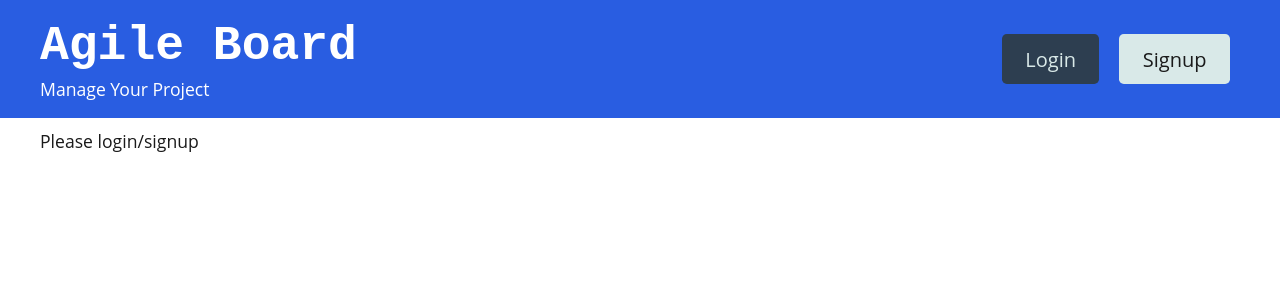
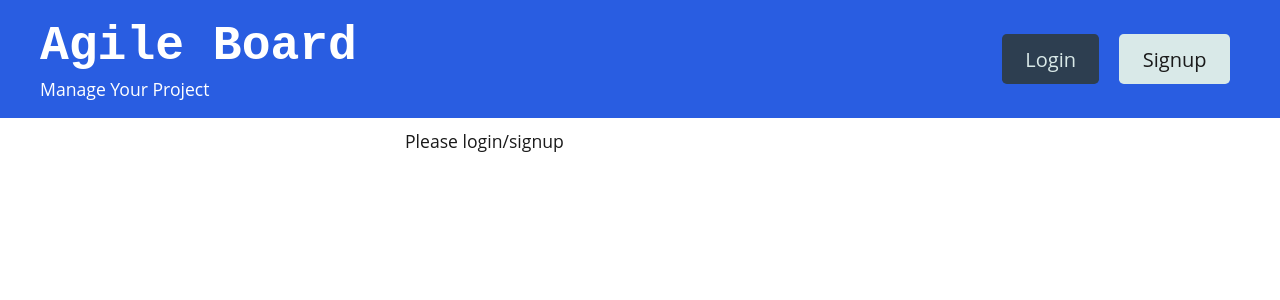
Before and after one commit to Sivaparam/E-commerce-platform, a React (Create React App) app in the folder client/: page / in a window 1280 px wide. Shown: the top 300 px of the page. Built offline with nearby package versions, Linux system fonts and the light colour scheme; no server answers.

Commit message:
new board created, displays without need to refresh page

```diff
--- a/client/src/components/BoardList/index.js
+++ b/client/src/components/BoardList/index.js
@@ -1,7 +1,7 @@
 import React from 'react';
 import { Link } from 'react-router-dom';
 
-const BoardList = ({boards }) => {
+const BoardList = ({ boards }) => {
   if (!boards.length) {
     return <h3> No boards yet</h3>;
   }
@@ -13,8 +13,6 @@ const BoardList = ({boards }) => {
         boards.map((board) => (
           <div key={board._id} className="card mb-3">
             <h4 className="card-header bg-primary text-light p-2 m-0">
-
-
               <Link className="btn btn-lg btn-light m-2" to="/list">
                 {board.bTitle}
               </Link>
--- a/client/src/pages/Board.js
+++ b/client/src/pages/Board.js
@@ -25,10 +25,11 @@ function Board() {
             const { data } = await board({
                 variables: { bTitle },
             });
+
         } catch (error) {
             console.log(e);
         }
-
+        window.location.assign('/');
         console.log(`Board ${bTitle} created`);
         setbTitle('');
 
@@ -46,7 +47,7 @@ function Board() {
             <div className="col-12 col-lg-10">
                 {data ? (
                    <p>
-                   Success! You may now head{' '}
+                   Success!
                    <Link to="/">back to the homepage.</Link>
                  </p>
                 ) : (
@@ -74,69 +75,3 @@ function Board() {
 };
 
 export default Board;
-
-
-// <div className="modal-dialog">
-// <div className="modal-content">
-//   <div className="modal-header">
-//     <h5 className="modal-title" id="exampleModalLabel">
-//       New Project
-//     </h5>
-//     <button
-//       type="button"
-//       className="btn-close"
-//       data-bs-dismiss="modal"
-//       aria-label="Close"
-//     ></button>
-//   </div>
-//   <div className="modal-body">
-//     <form
-//       id="newProjectForm"
-//       ref={newProjectForm}
-//       onSubmit={newProjectSubmit}
-//     >
-//       <div className="mb-3">
-//         <label htmlFor="projectName" className="col-form-label">
-//           Project Name:
-//         </label>
-//         <input
-//           type="text"
-//           className="form-control"
-//           id="projectName"
-//           name="projectName"
-//           required
-//         />
-//       </div>
-//       <div className="mb-3">
-//         <label
-//           htmlFor="projectDescription"
-//           className="col-form-label"
-//         >
-//           Project Description:
-//         </label>
-//         <textarea
-//           className="form-control"
-//           id="projectDescription"
-//           name="projectDescription"
-//           required
-//         ></textarea>
-//       </div>
-//       <div className="modal-footer">
-//         <button
-//           type="button"
-//           className="btn btnClose"
-//           data-bs-dismiss="modal"
-//           id="closeModalButton"
-//           ref={closeModalButton}
-//         >
-//           Close
-//         </button>
-//         <button type="submit" className="btn createBtn">
-//           Create Project
-//         </button>
-//       </div>
-//     </form>
-//   </div>
-// </div>
-// </div>
-// </div>
--- a/client/src/pages/Home.js
+++ b/client/src/pages/Home.js
@@ -12,8 +12,8 @@ function Home() {
   const userBoards = data?.userBoards || [];
 
   return (
-    <main>
-      <div>
+    <main className="flex-row justify-center mb-4">
+      <div className="col-10 col-lg-5">
         {Auth.loggedIn() ? (
           <div>
             {loading ? (
```
Also changed, not shown: client/src/utils/queries.js (+0 -10 lines). Lines whose indentation alone changed are shown as unchanged.
